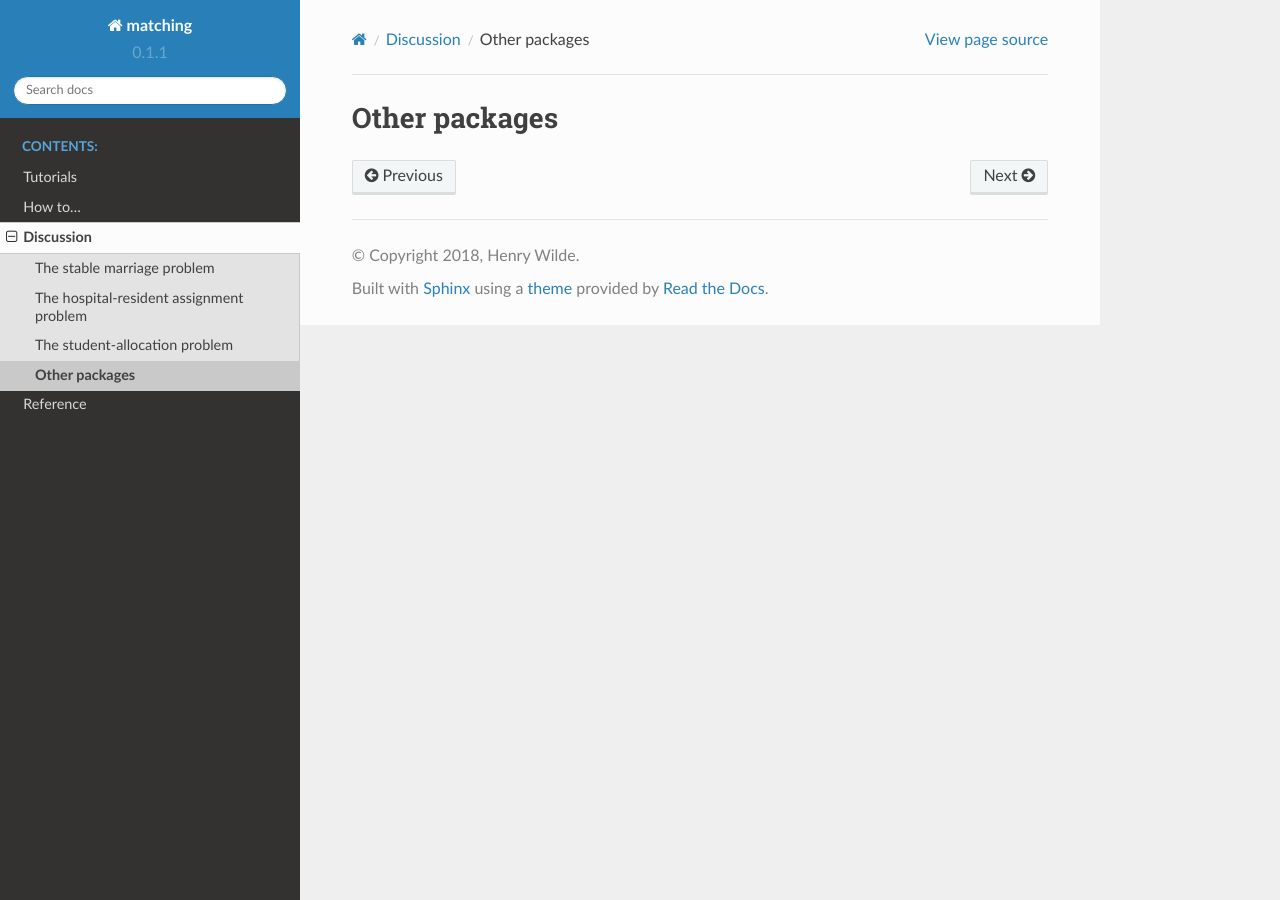
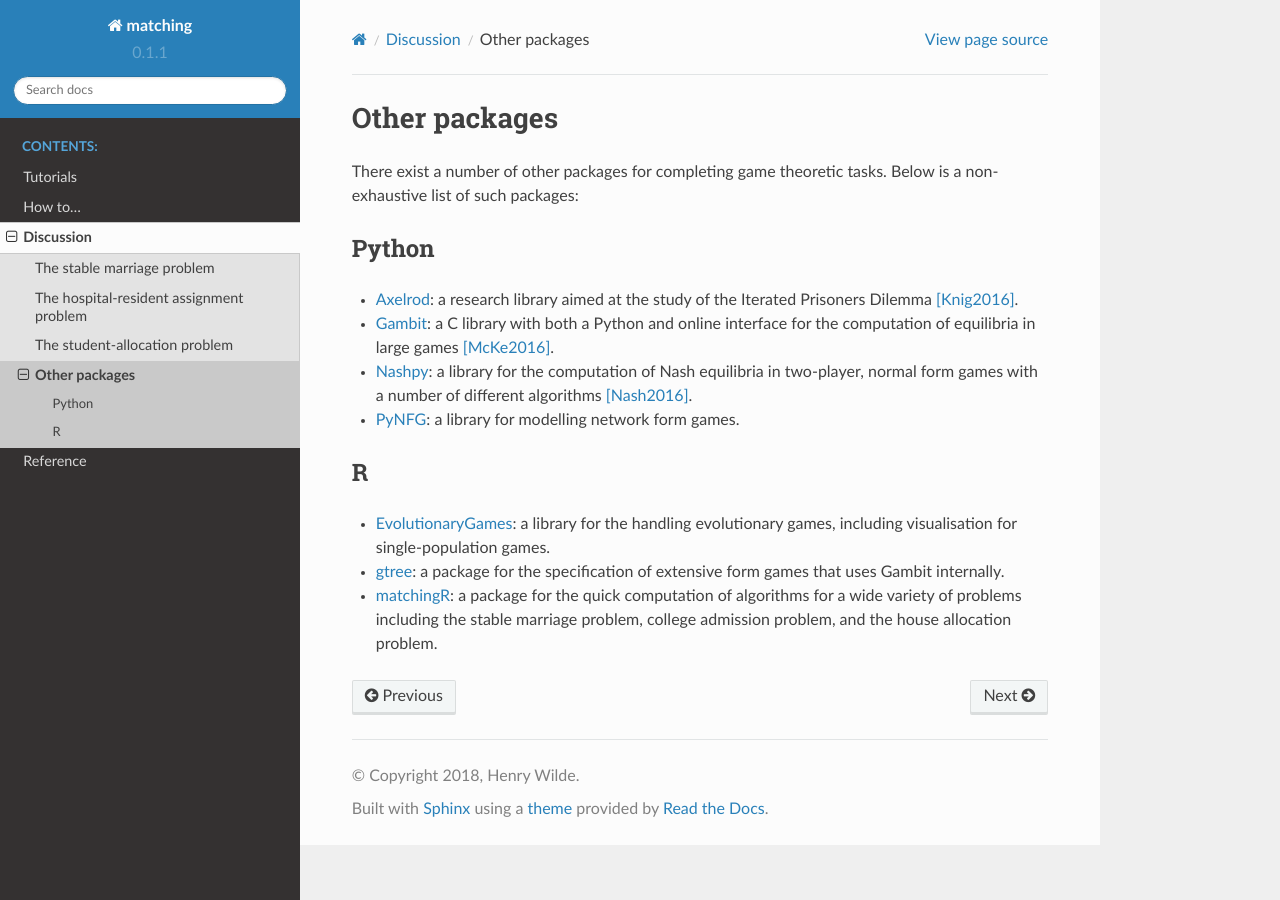
Before and after one commit to daffidwilde/matching, a Sphinx documentation site: the page built from docs/discussion/other_packages.rst, in a window 1280 px wide. Built offline with Sphinx 7.4.7 and the Read the Docs theme 2.0.0, drawn with Linux system fonts in a browser that asks for light colours; pages that are not in the unit, such as notebooks, are missing from menus.

Commit message:
Write pages for other packages.

```diff
--- a/docs/discussion/other_packages.rst
+++ b/docs/discussion/other_packages.rst
@@ -2,3 +2,39 @@
 
 Other packages
 ==============
+
+There exist a number of other packages for completing game theoretic tasks.
+Below is a non-exhaustive list of such packages:
+
+Python
+------
+
+- `Axelrod <https://axelrod.readthedocs.io/en/stable/>`_: a research library
+  aimed at the study of the Iterated Prisoners Dilemma [Knig2016]_.
+
+- `Gambit <http://www.gambit-project.org>`_: a C library with both a Python
+  and online interface for the computation of equilibria in large games
+  [McKe2016]_.
+
+- `Nashpy <https://nashpy.readthedocs.io/en/stable/>`_: a library for the
+  computation of Nash equilibria in two-player, normal form games with a number
+  of different algorithms [Nash2016]_.
+
+- `PyNFG <https://pypi.org/project/PyNFG/>`_: a library for modelling network
+  form games.
+
+
+R
+---
+
+- `EvolutionaryGames <https://cran.rstudio.com/web/packages/EvolutionaryGames/
+  vignettes/UsingEvolutionaryGames.html>`_: a library for the handling
+  evolutionary games, including visualisation for single-population games.
+
+- `gtree <https://skranz.github.io/gtree/>`_: a package for the specification
+  of extensive form games that uses Gambit internally.
+
+- `matchingR <https://cran.r-project.org/web/packages/matchingR/vignettes/
+  matchingR-intro.html>`_: a package for the quick computation of algorithms for
+  a wide variety of problems including the stable marriage problem, college
+  admission problem, and the house allocation problem.
```
Also changed, not shown: docs/reference/bibliography.rst (+11 -0 lines).
